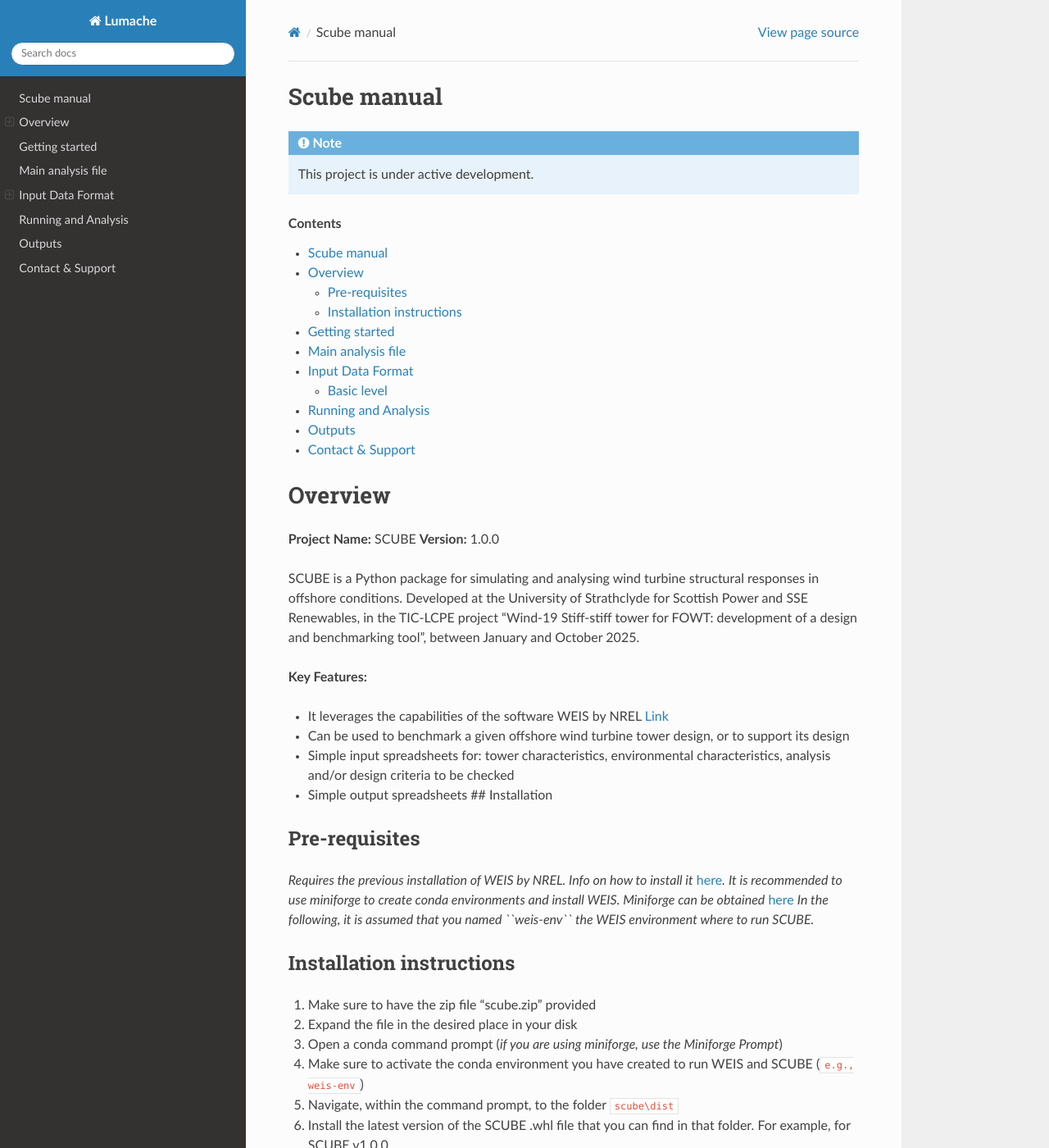
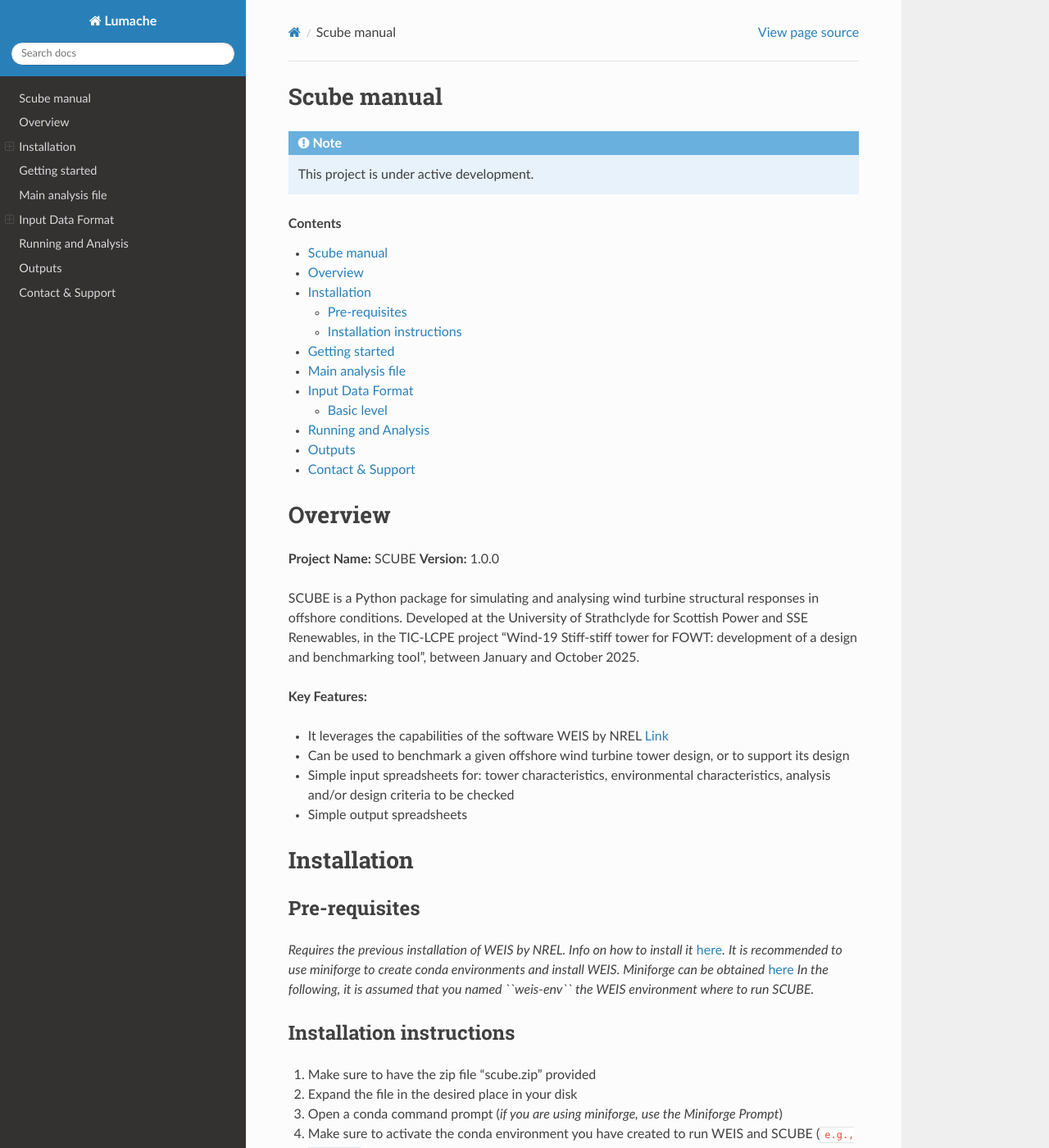
Before and after one commit to mcollu/scube, a Sphinx documentation site: the page built from docs/source/index.rst, in a window 1280 px wide and 1400 px high. Shown: the whole window at 82% size. Built offline with Sphinx 7.4.7 and the Read the Docs theme 3.1.0, drawn with Linux system fonts in a browser that asks for light colours.

Commit message:
Update index.rst

```diff
--- a/docs/source/index.rst
+++ b/docs/source/index.rst
@@ -25,7 +25,10 @@ benchmarking tool”, between January and October 2025.
   or to support its design
 - Simple input spreadsheets for: tower characteristics, environmental
   characteristics, analysis and/or design criteria to be checked
-- Simple output spreadsheets ## Installation
+- Simple output spreadsheets
+
+Installation
+============
 
 Pre-requisites
 --------------
```
